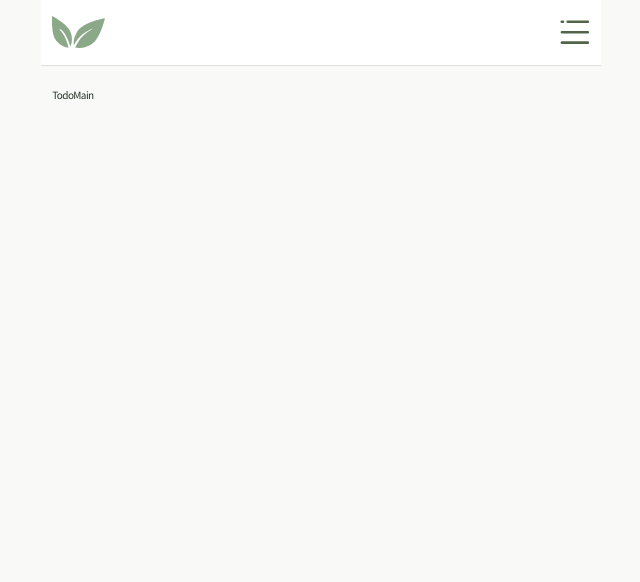
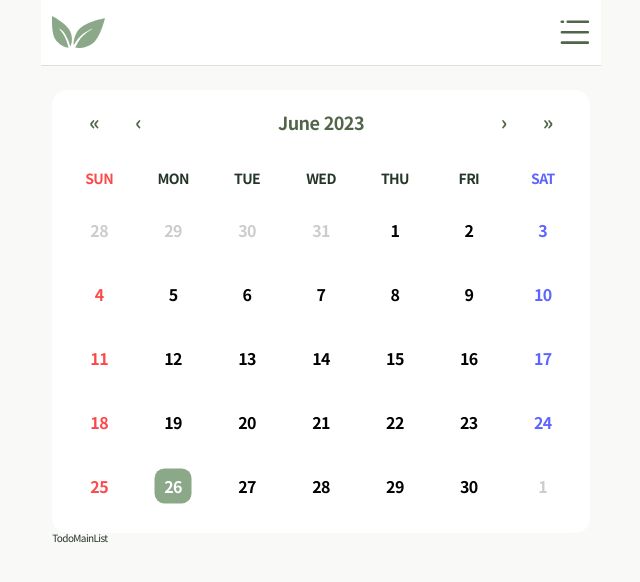
Before and after one commit to devdong9897/growgreen, a React (Create React App) app: page / in a window 1280 px wide. Shown: the top 582 px of the page, without its empty margins (319-959 px from the left). Built offline with nearby package versions, Linux system fonts and the light colour scheme.

Commit message:
feat: TodoMain에 react-calendar 추가 및 스타일링 완료
<Contents>, <Inner> 컴포넌트에 detail페이지에서 padding값
 다르게 적용되는 조건 추가

```diff
--- a/package.json
+++ b/package.json
@@ -13,7 +13,9 @@
     "@fortawesome/react-fontawesome": "^0.2.0",
     "antd": "^5.6.3",
     "axios": "^1.4.0",
+    "moment": "^2.29.4",
     "react": "^18.2.0",
+    "react-calendar": "^4.3.0",
     "react-dom": "^18.2.0",
     "react-router": "^6.13.0",
     "react-router-dom": "^6.13.0",
--- a/src/Layout.js
+++ b/src/Layout.js
@@ -25,7 +25,8 @@ const Layout = () => {
         {/* 컨텐츠 시작 */}
         <Contents
           style={
-            location.pathname === "/diarydetail"
+            location.pathname === "/diarydetail" ||
+            location.pathname === "/myplantdetail"
               ? { padding: "0 0 2.5rem 0" }
               : { padding: "2.5rem 0" }
           }
@@ -33,7 +34,8 @@ const Layout = () => {
           {/* pathname에 따라 Inner의 가로 padding값 동적으로 설정 */}
           <Inner
             style={
-              location.pathname === "/diarydetail"
+              location.pathname === "/diarydetail" ||
+              location.pathname === "/myplantdetail"
                 ? { padding: "0" }
                 : { padding: "0 2%" }
             }
--- /dev/null
+++ b/src/components/TodoCalendar.js
@@ -0,0 +1,33 @@
+import React from "react";
+import moment from "moment/moment";
+import Calendar from "react-calendar";
+import "../style/todocalendar.css";
+
+const TodoCalendar = () => {
+  const WeekName = ["sun", "mon", "tue", "wed", "thu", "fri", "sat"];
+  const formatShortWeekday = (locale, date) => {
+    const idx = date.getDay();
+    return WeekName[idx];
+  };
+
+  const tileClassName = ({ date, view }) => {
+    if (view === "month" && date.getDay() === 0) {
+      return "sun_color ";
+    } else if (view === "month" && date.getDay() === 6) {
+      return "sat_color";
+    }
+    return null;
+  };
+  return (
+    <div>
+      <Calendar
+        calendarType="US"
+        formatShortWeekday={formatShortWeekday}
+        tileClassName={tileClassName}
+        formatDay={(locale, date) => moment(date).format("D")}
+      ></Calendar>
+    </div>
+  );
+};
+
+export default TodoCalendar;
--- /dev/null
+++ b/src/components/TodoMainList.js
@@ -0,0 +1,7 @@
+import React from "react";
+
+const TodoMainList = () => {
+  return <div>TodoMainList</div>;
+};
+
+export default TodoMainList;
--- a/src/pages/TodoMain.js
+++ b/src/pages/TodoMain.js
@@ -1,9 +1,14 @@
-import React from 'react'
+import React from "react";
+import TodoCalendar from "../components/TodoCalendar";
+import TodoMainList from "../components/TodoMainList";
 
 const TodoMain = () => {
   return (
-    <div>TodoMain</div>
-  )
-}
+    <div>
+      <TodoCalendar />
+      <TodoMainList />
+    </div>
+  );
+};
 
-export default TodoMain
+export default TodoMain;
--- /dev/null
+++ b/src/style/todocalendar.css
@@ -0,0 +1,189 @@
+.react-calendar {
+  width: 100%;
+  max-width: 100%;
+  background: #fff;
+  border-radius: 15px;
+  line-height: 1.125em;
+  overflow: hidden;
+  isolation: isolate;
+  padding: 10px 10px 15px;
+}
+
+.react-calendar--doubleView {
+  width: 700px;
+}
+
+.react-calendar--doubleView .react-calendar__viewContainer {
+  display: flex;
+  margin: -0.5em;
+}
+
+.react-calendar--doubleView .react-calendar__viewContainer > * {
+  width: 50%;
+  margin: 0.5em;
+}
+
+.react-calendar,
+.react-calendar *,
+.react-calendar *:before,
+.react-calendar *:after {
+  -moz-box-sizing: border-box;
+  -webkit-box-sizing: border-box;
+  box-sizing: border-box;
+}
+
+.react-calendar button {
+  font-size: 1.6rem;
+  font-weight: 700;
+  line-height: 1.5;
+  margin: 0;
+  border: 0;
+  outline: none;
+}
+
+.react-calendar button:enabled:hover {
+  cursor: pointer;
+}
+
+.react-calendar__navigation {
+  display: flex;
+  height: 44px;
+  padding: 0 10px;
+  padding-bottom: 5px;
+  margin-bottom: 1em;
+  box-sizing: content-box;
+}
+
+.react-calendar__navigation button {
+  min-width: 44px;
+  background: none;
+  color: #526549;
+  font-size: 1.8rem;
+}
+
+.react-calendar__navigation button:disabled {
+  background-color: #f0f0f0;
+}
+
+/* .react-calendar__navigation button:enabled:hover,
+.react-calendar__navigation button:enabled:focus {
+  background-color: #e6e6e6;
+} */
+
+.react-calendar__month-view__weekdays {
+  text-align: center;
+  text-transform: uppercase;
+  font-weight: bold;
+  font-size: 0.75em;
+}
+
+.react-calendar__month-view__weekdays__weekday {
+  font-size: 1.4rem;
+  padding: 1em 0.5em;
+}
+.react-calendar__month-view__weekdays__weekday:first-child {
+  color: #fc4949;
+}
+.react-calendar__month-view__weekdays__weekday:last-child {
+  color: #5e64ff;
+}
+
+.react-calendar__month-view__weekNumbers .react-calendar__tile {
+  display: flex;
+  align-items: center;
+  justify-content: center;
+  font-size: 0.75em;
+  font-weight: bold;
+}
+
+.react-calendar__month-view__days__day--weekend {
+  color: #d10000;
+}
+
+.react-calendar__month-view__days__day--neighboringMonth {
+  color: rgba(0, 0, 0, 0.2) !important;
+}
+.react-calendar__month-view__days__day--neighboringMonth::after {
+  display: none;
+}
+
+.react-calendar__year-view .react-calendar__tile,
+.react-calendar__decade-view .react-calendar__tile,
+.react-calendar__century-view .react-calendar__tile {
+  padding: 2em 0.5em;
+}
+
+.react-calendar__tile {
+  position: relative;
+  max-width: 100%;
+  padding: 20px 6.6667px;
+  background: none;
+  text-align: center;
+  line-height: 16px;
+}
+
+.react-calendar__tile:disabled {
+  background-color: #f0f0f0;
+}
+
+/* .react-calendar__tile:enabled:hover,
+.react-calendar__tile:enabled:focus {
+  background-color: #e6e6e6;
+} */
+
+.react-calendar__tile--now {
+  color: #fff;
+}
+.react-calendar__tile--now::after {
+  content: "";
+  position: absolute;
+  width: 50%;
+  height: 55%;
+  background-color: #8ba889;
+  top: 50%;
+  left: 50%;
+  z-index: -1;
+  transform: translate(-50%, -50%);
+  border-radius: 10px;
+}
+/* .react-calendar__tile--now:enabled:hover,
+.react-calendar__tile--now:enabled:focus {
+  background: #ffffa9;
+} */
+
+.react-calendar__tile--hasActive {
+  background: #76baff;
+}
+
+.react-calendar__tile--hasActive:enabled:hover,
+.react-calendar__tile--hasActive:enabled:focus {
+  background: #a9d4ff;
+}
+
+.react-calendar__tile--active {
+  background: #006edc;
+  color: white;
+}
+
+.react-calendar__tile--active:enabled:hover,
+.react-calendar__tile--active:enabled:focus {
+  background: #1087ff;
+}
+
+.react-calendar--selectRange .react-calendar__tile--hover {
+  background-color: #e6e6e6;
+}
+
+/* css 추가 */
+.react-calendar__navigation .react-calendar__navigation__arrow {
+  font-size: 2rem;
+}
+.react-calendar__month-view__weekdays__weekday abbr {
+  text-decoration: none;
+}
+.sun_color {
+  color: #fc4949;
+}
+.sat_color {
+  color: #5e64ff;
+}
```
Also changed, not shown: 1 other file (tests, documents, lock files or other folders).
